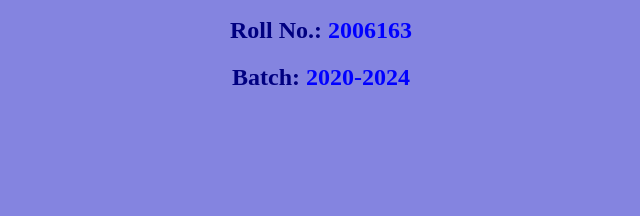
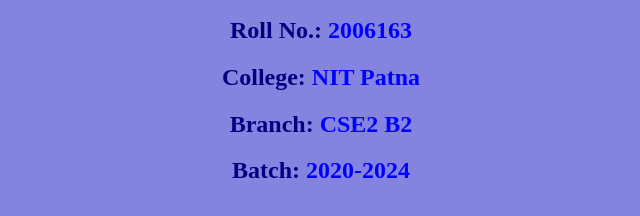
Before and after one commit to sasidhanallapati/profile, a plain HTML site: page profile.html in a window 1280 px wide. Shown: the part 442-658 px from the top of the page, without its empty margins (319-959 px from the left). Drawn offline with Linux system fonts and the light colour scheme.

Commit message:
Update profile.html

```diff
--- a/profile.html
+++ b/profile.html
@@ -18,7 +18,8 @@
             }
         </style>
         <h2>Roll No.: <span>2006163</span></h2>
-
+        <h2>College: <span>NIT Patna</span></h2>
+        <h2>Branch: <span>CSE2 B2</span></h2>
         <h2>Batch: <span>2020-2024</span></h2>
     </body>
 </html>
```
